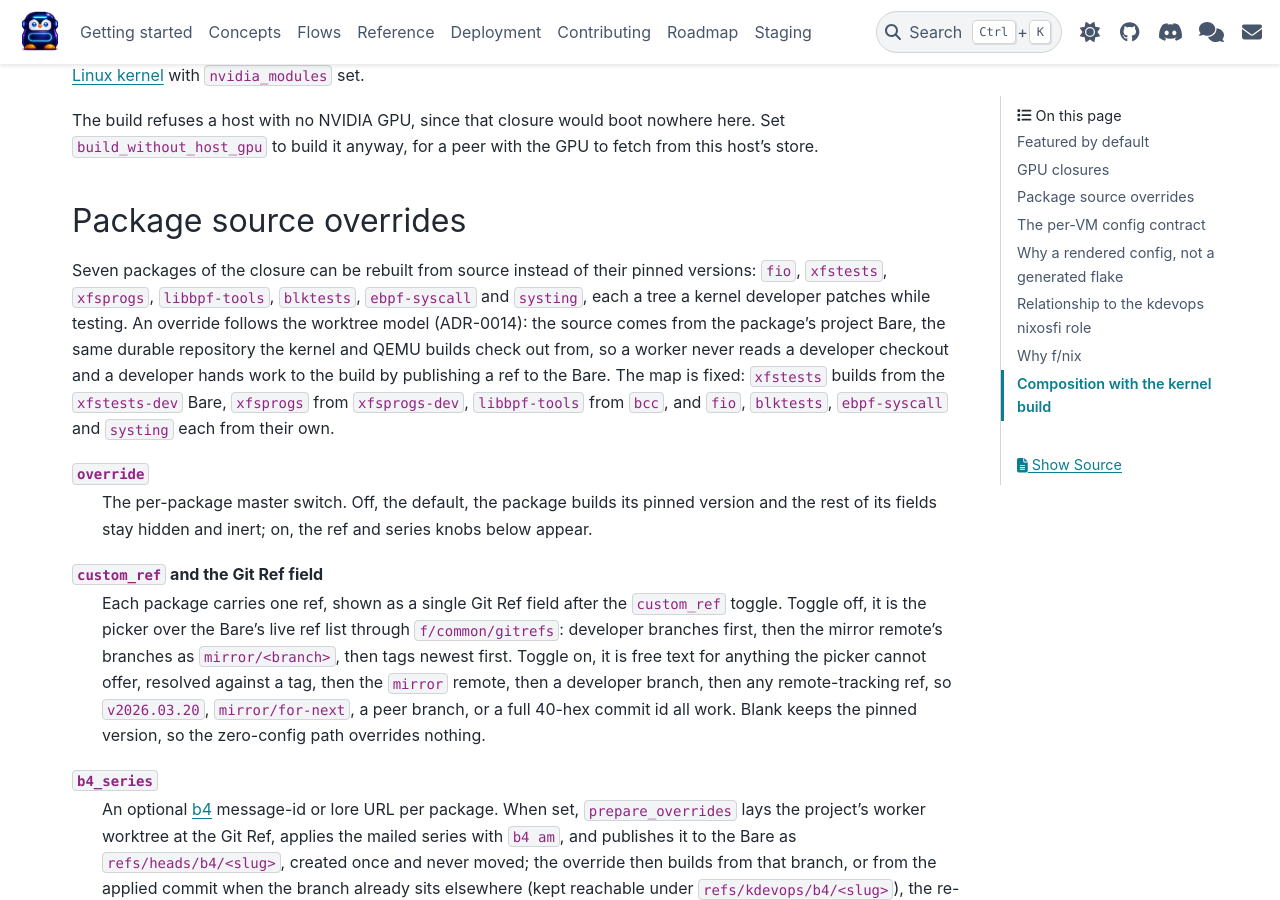
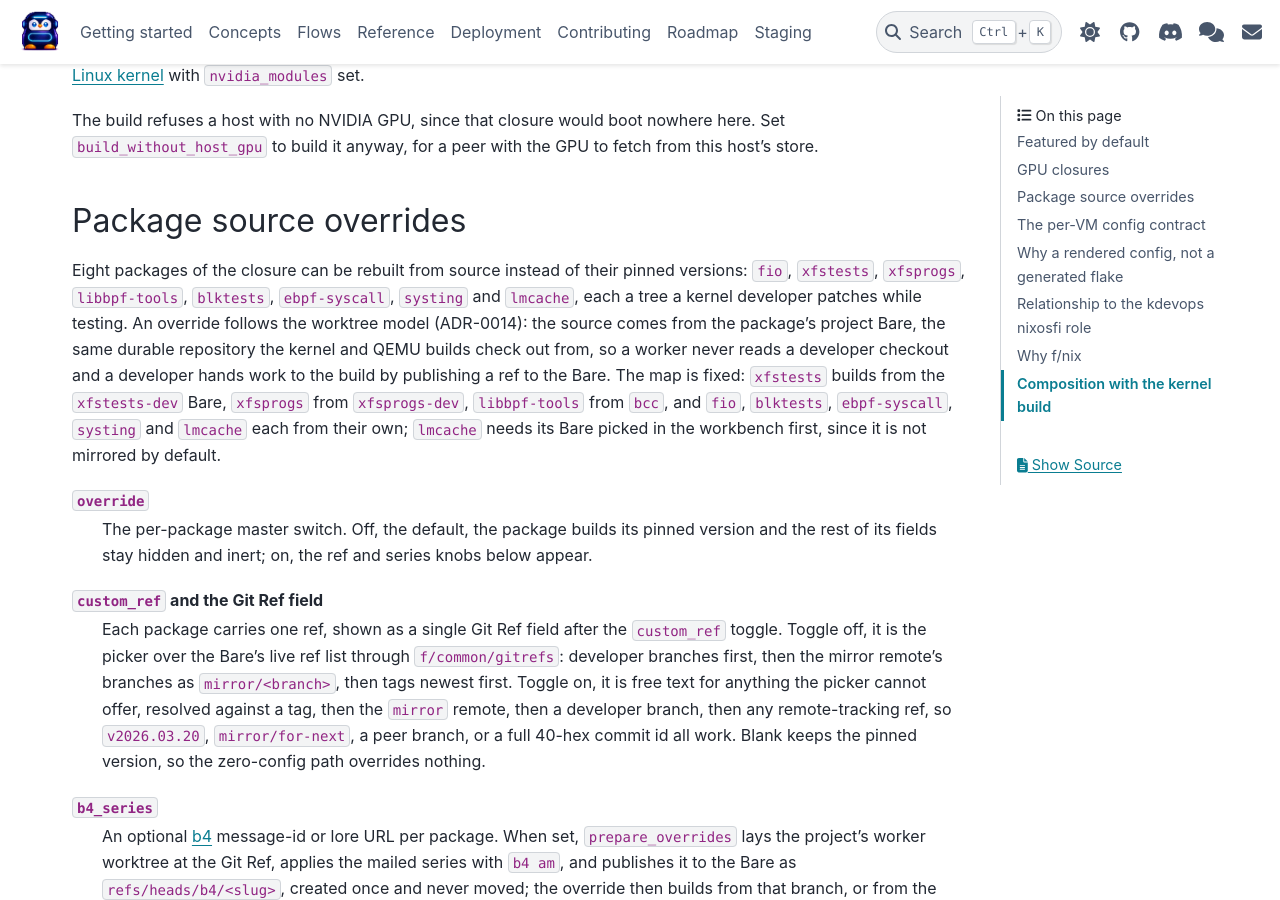
Before and after one commit to dagomez137/kdevops-ng, a Sphinx documentation site: the page built from docs/flows/nix-build.rst, in a window 1280 px wide and 900 px high, scrolled down 1169 px. Built offline with Sphinx 7.4.7 and the PyData theme 0.15.4, drawn with Linux system fonts in a browser that asks for light colours.

Commit message:
nix: make LMCache source-overridable
LMCache v0.5.6rc3, taken from its mirrored Bare, builds through the
same src swap the overlay performs even though its setup.py and
requirements moved. The tip of its main branch does not: it adds
grpcio-observability, which nixpkgs lacks, and fails the runtime
dependency check. A ref with new dependencies needs the recipe
extended, as it would for any package here.

Assisted-by: LLM
Signed-off-by: Daniel Gomez <da.gomez@kernel.org>

```diff
--- a/docs/flows/nix-build.rst
+++ b/docs/flows/nix-build.rst
@@ -70,17 +70,18 @@ the GPU to fetch from this host's store.
 Package source overrides
 ========================
 
-Seven packages of the closure can be rebuilt from source instead of their
-pinned versions: ``fio``, ``xfstests``, ``xfsprogs``, ``libbpf-tools``,
-``blktests``, ``ebpf-syscall`` and ``systing``, each a tree a kernel
-developer patches while testing. An override follows the worktree model
-(ADR-0014): the source comes from the package's project Bare, the same
-durable repository the kernel and QEMU builds check out from, so a worker
-never reads a developer checkout and a developer hands work to the build by
-publishing a ref to the Bare. The map is fixed: ``xfstests`` builds from the
-``xfstests-dev`` Bare, ``xfsprogs`` from ``xfsprogs-dev``, ``libbpf-tools``
-from ``bcc``, and ``fio``, ``blktests``, ``ebpf-syscall`` and ``systing``
-each from their own.
+Eight packages of the closure can be rebuilt from source instead of their pinned
+versions: ``fio``, ``xfstests``, ``xfsprogs``, ``libbpf-tools``, ``blktests``,
+``ebpf-syscall``, ``systing`` and ``lmcache``, each a tree a kernel developer
+patches while testing. An override follows the worktree model (ADR-0014): the
+source comes from the package's project Bare, the same durable repository the
+kernel and QEMU builds check out from, so a worker never reads a developer
+checkout and a developer hands work to the build by publishing a ref to the
+Bare. The map is fixed: ``xfstests`` builds from the ``xfstests-dev`` Bare,
+``xfsprogs`` from ``xfsprogs-dev``, ``libbpf-tools`` from ``bcc``, and ``fio``,
+``blktests``, ``ebpf-syscall``, ``systing`` and ``lmcache`` each from their own;
+``lmcache`` needs its Bare picked in the workbench first, since it is not
+mirrored by default.
 
 ``override``
    The per-package master switch. Off, the default, the package builds its
```
Also changed, not shown: 6 other files.
